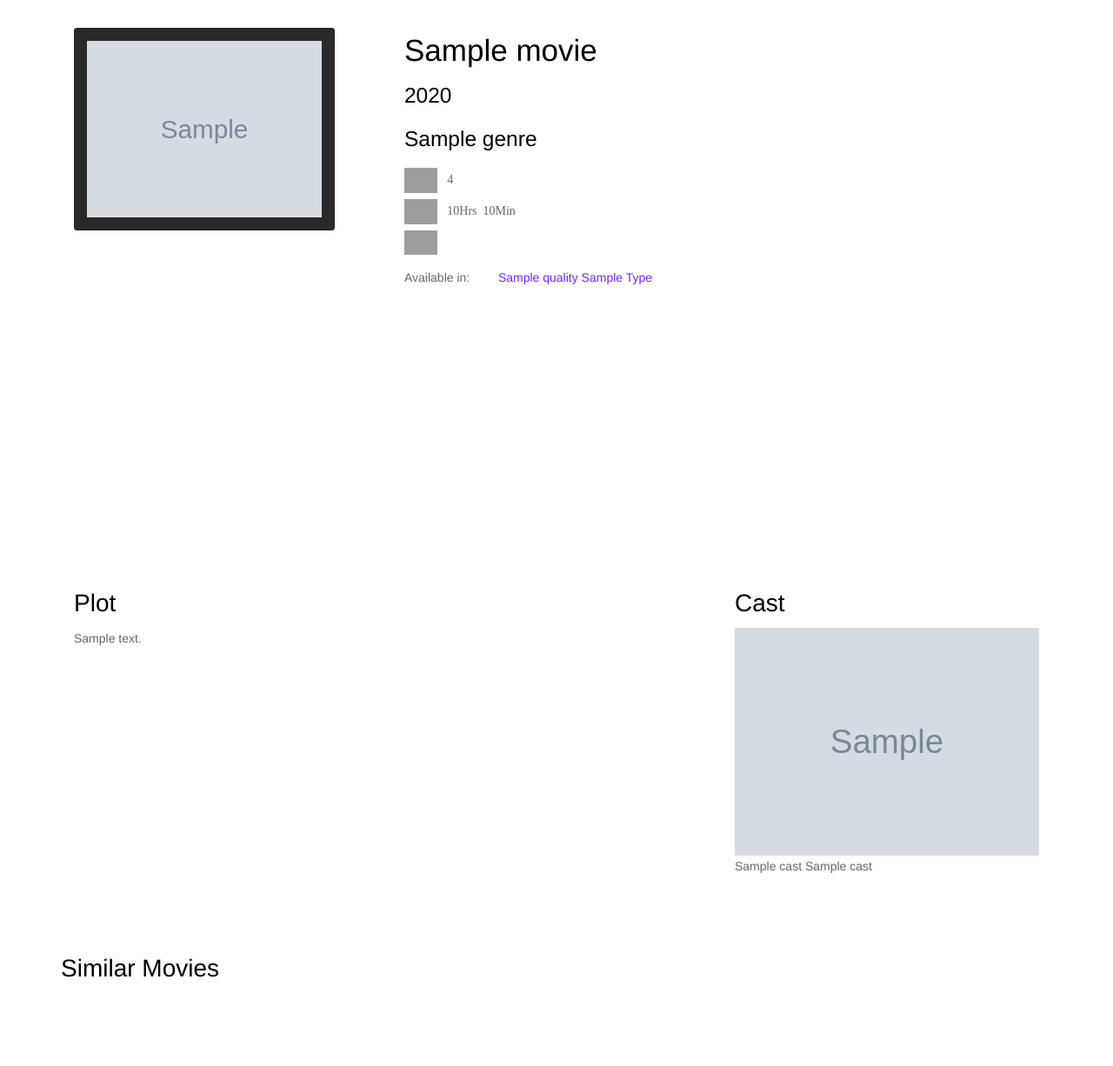
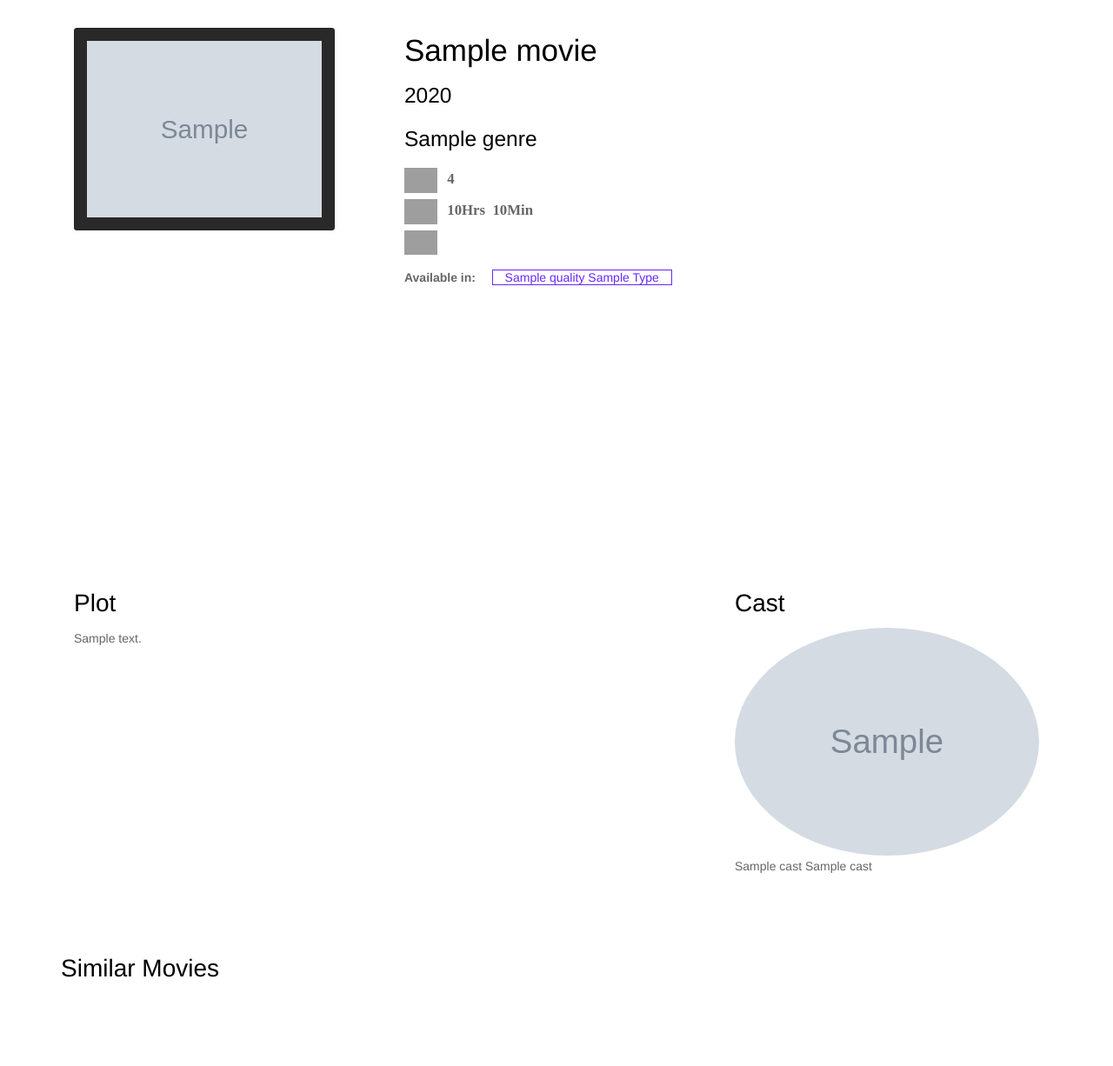
Before and after one commit to JasbirCodeSpace/MovieSpot-Download, a Django app: page /movie/1/1 in a window 1280 px wide. Shown: the part 182-1408 px from the top of the page at 87% size. Run offline with Django 3.2, Linux system fonts and the light colour scheme; tables that the repository leaves empty hold one stand-in row (values such as "Sample post"); grey boxes marked "Sample" are stand-in pictures; a database or web service that is not in the repository returns one stand-in record (values such as "Sample title"); data that the repository does not hold is empty; some libraries are stand-ins or nearby versions; some web fonts are replaced; grey boxes are pictures that could not be loaded.

Commit message:
Updated css for movie page

```diff
--- a/similar_movies/static/similar_movies/css/movie.css
+++ b/similar_movies/static/similar_movies/css/movie.css
@@ -1,19 +1,32 @@
 .font-weight-500{
 	font-weight: 500 !important;
 }
+.font-weight-700{
+	font-weight: 700 !important;
+}
 
+.img-circle{
+	border-radius: 50%;
+}
+.icon-text{
+	font-size: 1.2em;
+
+}
+.torrent-link{
+	border: 1px solid #6927ff;
+}
 /* logo */
   /* Extra small devices (phones, 600px and down) */
 @media only screen and (max-width: 600px) {
 .icon{
-	width:5vw !important;
+	width:10vw !important;
 	height: auto !important;
 }
 }
 /* Small devices (portrait tablets and large phones, 600px and up) */
 @media only screen and (min-width: 600px) {
 .icon{
-	width:5vw !important;
+	width:10vw !important;
 	height: auto !important;
 }
 }
@@ -21,7 +34,7 @@
 /* Medium devices (landscape tablets, 768px and up) */
 @media only screen and (min-width: 768px) {
 .icon{
-	width:4vw !important;
+	width:3vw !important;
 	height: auto !important;
 }
 }
```
